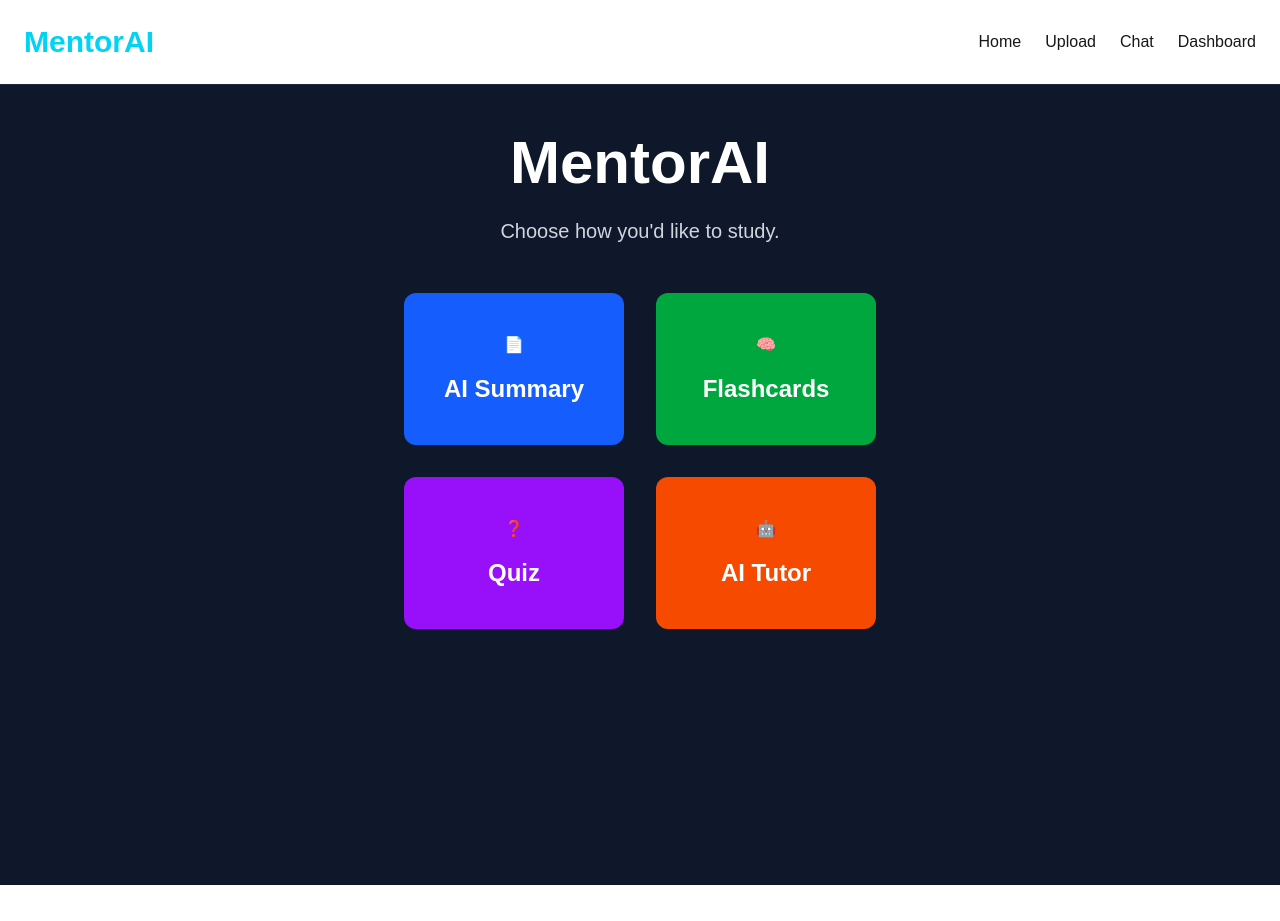
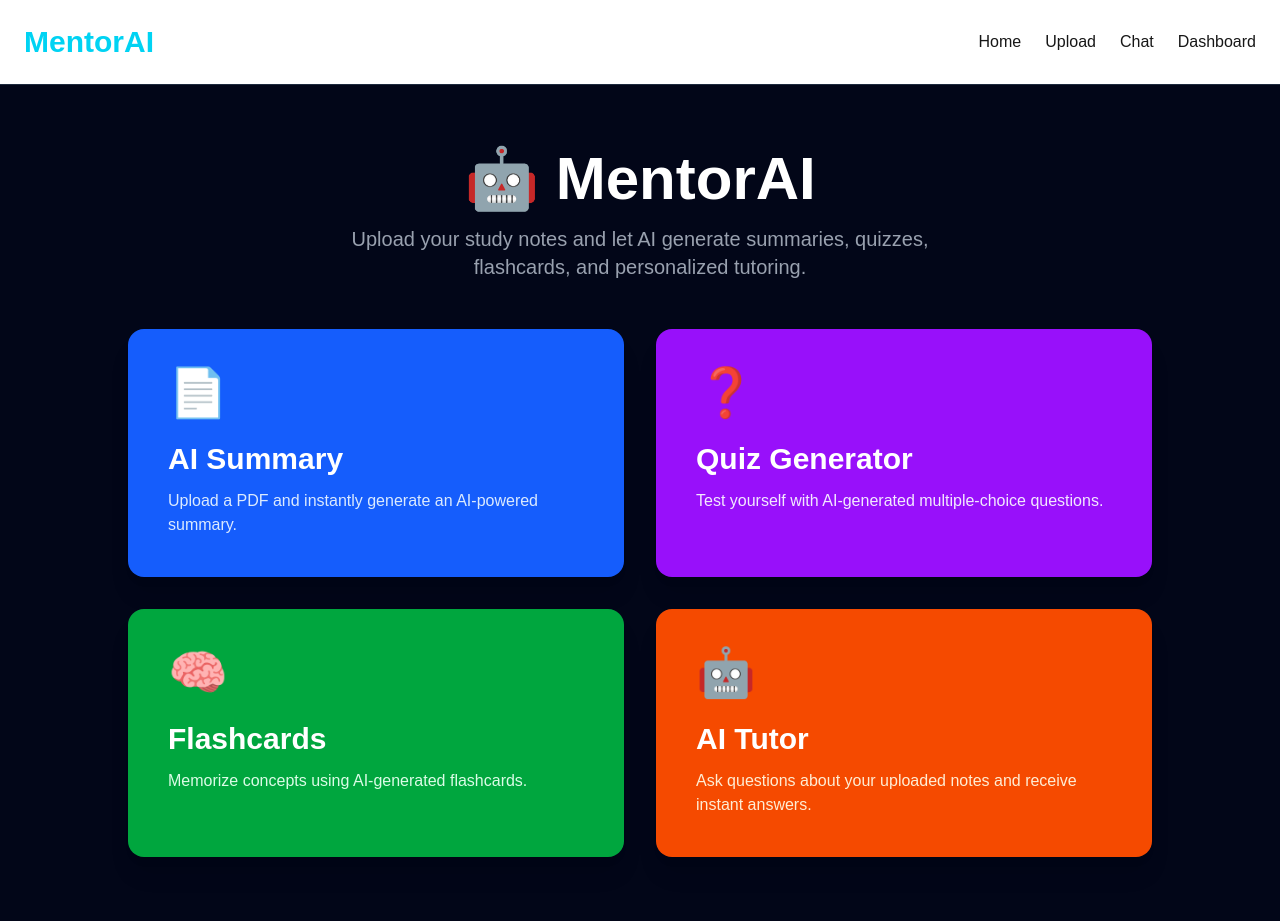
Before and after one commit to baleriaes/mentor-ai, a Next.js app: page /dashboard in a window 1280 px wide. Before the commit the page ends 885 px from the top, so only its background shows below. Built offline with nearby package versions, Linux system fonts and the light colour scheme.

Commit message:
Complete MentorAI version 1.0

```diff
--- a/app/dashboard/page.tsx
+++ b/app/dashboard/page.tsx
@@ -2,56 +2,77 @@ import Link from "next/link";
 
 export default function Dashboard() {
   return (
-    <main className="min-h-screen bg-slate-900 text-white flex flex-col items-center p-12">
+    <main className="min-h-screen bg-slate-950 text-white flex flex-col items-center justify-center px-8 py-16">
 
-      <h1 className="text-6xl font-bold mb-6">
-        MentorAI
+      <h1 className="text-6xl font-extrabold mb-4">
+        🤖 MentorAI
       </h1>
 
-      <p className="text-xl text-gray-300 mb-12">
-        Choose how you'd like to study.
+      <p className="text-xl text-gray-400 text-center max-w-2xl mb-12">
+        Upload your study notes and let AI generate summaries,
+        quizzes, flashcards, and personalized tutoring.
       </p>
 
-      <div className="grid grid-cols-2 gap-8">
+      <div className="grid grid-cols-1 md:grid-cols-2 gap-8 w-full max-w-5xl">
 
         <Link
           href="/upload"
-          className="bg-blue-600 rounded-xl p-10 text-center hover:bg-blue-700 transition"
+          className="bg-blue-600 hover:bg-blue-700 rounded-2xl p-10 transition shadow-xl"
         >
-          📄
-          <h2 className="text-2xl mt-4 font-bold">
+          <div className="text-5xl">📄</div>
+
+          <h2 className="text-3xl font-bold mt-6">
             AI Summary
           </h2>
+
+          <p className="mt-3 text-blue-100">
+            Upload a PDF and instantly generate an AI-powered summary.
+          </p>
+        </Link>
+
+        <Link
+          href="/quiz"
+          className="bg-purple-600 hover:bg-purple-700 rounded-2xl p-10 transition shadow-xl"
+        >
+          <div className="text-5xl">❓</div>
+
+          <h2 className="text-3xl font-bold mt-6">
+            Quiz Generator
+          </h2>
+
+          <p className="mt-3 text-purple-100">
+            Test yourself with AI-generated multiple-choice questions.
+          </p>
         </Link>
 
         <Link
           href="/flashcards"
-          className="bg-green-600 rounded-xl p-10 text-center hover:bg-green-700 transition"
+          className="bg-green-600 hover:bg-green-700 rounded-2xl p-10 transition shadow-xl"
         >
-          🧠
-          <h2 className="text-2xl mt-4 font-bold">
+          <div className="text-5xl">🧠</div>
+
+          <h2 className="text-3xl font-bold mt-6">
             Flashcards
           </h2>
-        </Link>
 
-        <Link
-          href="/quiz"
-          className="bg-purple-600 rounded-xl p-10 text-center hover:bg-purple-700 transition"
-        >
-          ❓
-          <h2 className="text-2xl mt-4 font-bold">
-            Quiz
-          </h2>
+          <p className="mt-3 text-green-100">
+            Memorize concepts using AI-generated flashcards.
+          </p>
         </Link>
 
         <Link
           href="/chat"
-          className="bg-orange-600 rounded-xl p-10 text-center hover:bg-orange-700 transition"
+          className="bg-orange-600 hover:bg-orange-700 rounded-2xl p-10 transition shadow-xl"
         >
-          🤖
-          <h2 className="text-2xl mt-4 font-bold">
+          <div className="text-5xl">🤖</div>
+
+          <h2 className="text-3xl font-bold mt-6">
             AI Tutor
           </h2>
+
+          <p className="mt-3 text-orange-100">
+            Ask questions about your uploaded notes and receive instant answers.
+          </p>
         </Link>
 
       </div>
```
